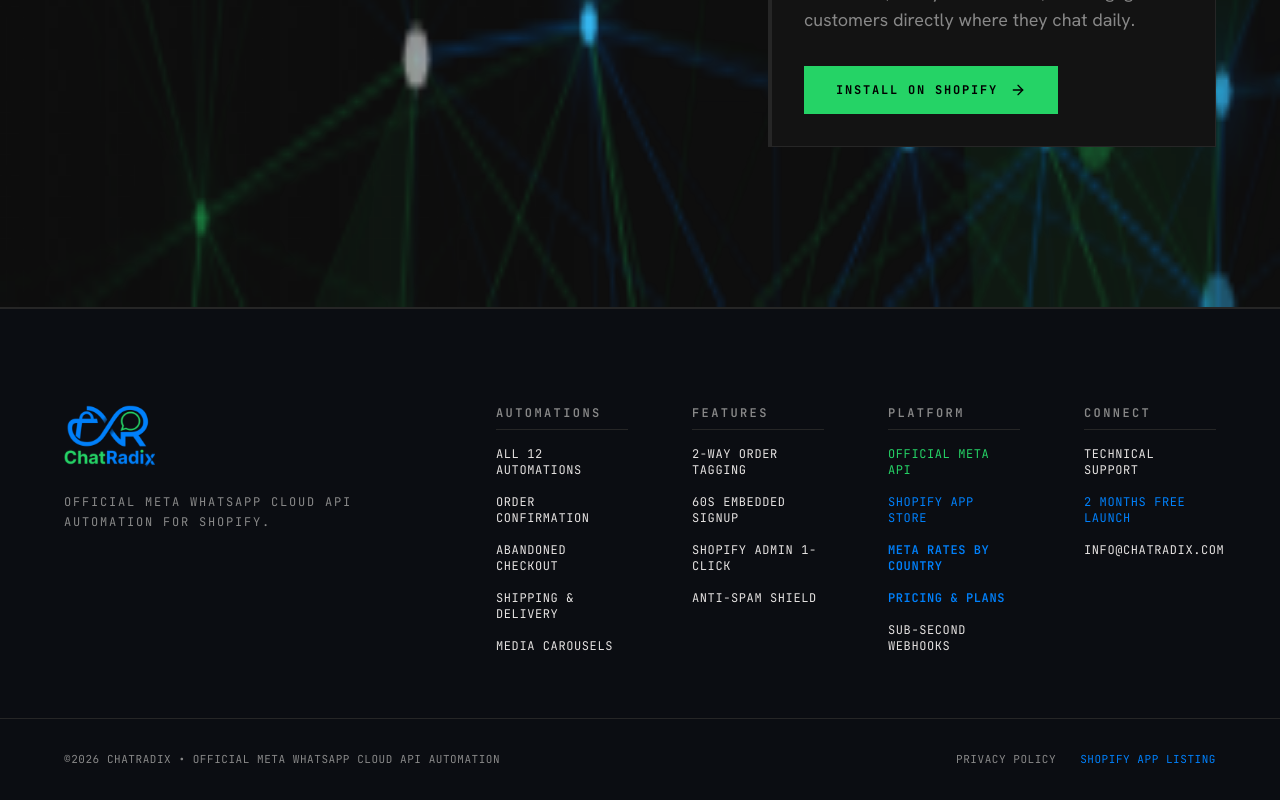
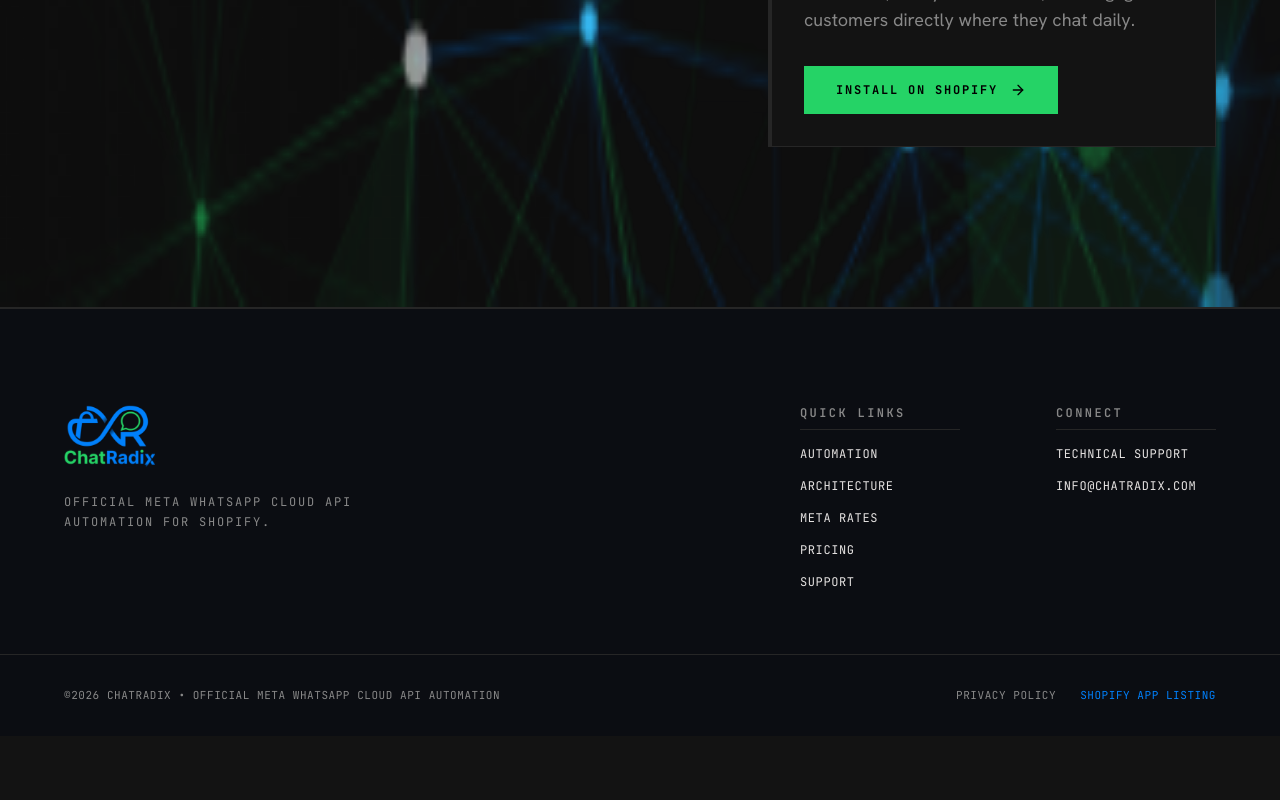
Before and after one commit to chatradix/chatradix, a React (Vite) app: page / in a window 1280 px wide. Shown: the part 6172-6972 px from the top of the page. After the commit the page ends 6908 px from the top, so only its background shows below. Built offline with nearby package versions, Linux system fonts and the light colour scheme.

Commit message:
feat: redesign footer with Quick Links and updated Connect links

```diff
--- a/src/components/Footer.tsx
+++ b/src/components/Footer.tsx
@@ -30,103 +30,54 @@
         </div>
 
         {/* Nav Columns Grid */}
-        <nav className="grid grid-cols-2 sm:grid-cols-4 gap-8 lg:gap-16 w-full lg:w-auto">
-          {/* Column 1: AUTOMATIONS */}
-          <div className="flex flex-col gap-4">
+        <nav className="flex flex-wrap sm:flex-nowrap gap-12 sm:gap-16 lg:gap-24 w-full lg:w-auto">
+          {/* Column 1: QUICK LINKS */}
+          <div className="flex flex-col gap-4 min-w-[160px]">
             <span className="font-['JetBrains_Mono'] text-xs text-[#888888] border-b border-[#262626] pb-2 uppercase tracking-[0.2em] font-semibold">
-              AUTOMATIONS
+              QUICK LINKS
             </span>
             <button
               onClick={() => onNavigatePage ? onNavigatePage('automations') : onScrollToSection('flows')}
               className="font-['JetBrains_Mono'] text-xs text-[#e5e2e1] hover:text-[#0080FB] transition-colors text-left uppercase tracking-wider"
             >
-              All 12 Automations
+              Automation
             </button>
             <button
-              onClick={() => onNavigatePage ? onNavigatePage('automations') : onScrollToSection('flows')}
+              onClick={() => onNavigatePage ? onNavigatePage('home', 'architecture') : onScrollToSection('architecture')}
               className="font-['JetBrains_Mono'] text-xs text-[#e5e2e1] hover:text-[#0080FB] transition-colors text-left uppercase tracking-wider"
             >
-              Order Confirmation
+              Architecture
             </button>
             <button
-              onClick={() => onNavigatePage ? onNavigatePage('automations') : onScrollToSection('flows')}
+              onClick={() => onNavigatePage ? onNavigatePage('meta-rates') : null}
               className="font-['JetBrains_Mono'] text-xs text-[#e5e2e1] hover:text-[#0080FB] transition-colors text-left uppercase tracking-wider"
             >
-              Abandoned Checkout
+              Meta Rates
             </button>
             <button
-              onClick={() => onNavigatePage ? onNavigatePage('automations') : onScrollToSection('flows')}
+              onClick={() => onNavigatePage ? onNavigatePage('pricing') : null}
               className="font-['JetBrains_Mono'] text-xs text-[#e5e2e1] hover:text-[#0080FB] transition-colors text-left uppercase tracking-wider"
             >
-              Shipping & Delivery
+              Pricing
             </button>
-            <button onClick={() => onScrollToSection('flows')} className="font-['JetBrains_Mono'] text-xs text-[#e5e2e1] hover:text-[#0080FB] transition-colors text-left uppercase tracking-wider">
-              Media Carousels
+            <button
+              onClick={() => onNavigatePage ? onNavigatePage('home', 'support') : onScrollToSection('support')}
+              className="font-['JetBrains_Mono'] text-xs text-[#e5e2e1] hover:text-[#0080FB] transition-colors text-left uppercase tracking-wider"
+            >
+              Support
             </button>
           </div>
 
-          {/* Column 2: FEATURES */}
-          <div className="flex flex-col gap-4">
-            <span className="font-['JetBrains_Mono'] text-xs text-[#888888] border-b border-[#262626] pb-2 uppercase tracking-[0.2em] font-semibold">
-              FEATURES
-            </span>
-            <button onClick={() => onScrollToSection('architecture')} className="font-['JetBrains_Mono'] text-xs text-[#e5e2e1] hover:text-[#0080FB] transition-colors text-left uppercase tracking-wider">
-              2-Way Order Tagging
-            </button>
-            <button onClick={() => onScrollToSection('architecture')} className="font-['JetBrains_Mono'] text-xs text-[#e5e2e1] hover:text-[#0080FB] transition-colors text-left uppercase tracking-wider">
-              60s Embedded Signup
-            </button>
-            <button onClick={() => onScrollToSection('architecture')} className="font-['JetBrains_Mono'] text-xs text-[#e5e2e1] hover:text-[#0080FB] transition-colors text-left uppercase tracking-wider">
-              Shopify Admin 1-Click
-            </button>
-            <button onClick={() => onScrollToSection('architecture')} className="font-['JetBrains_Mono'] text-xs text-[#e5e2e1] hover:text-[#0080FB] transition-colors text-left uppercase tracking-wider">
-              Anti-Spam Shield
-            </button>
-          </div>
-
-          {/* Column 3: PLATFORM */}
-          <div className="flex flex-col gap-4">
-            <span className="font-['JetBrains_Mono'] text-xs text-[#888888] border-b border-[#262626] pb-2 uppercase tracking-[0.2em] font-semibold">
-              PLATFORM
-            </span>
-            <button onClick={() => onScrollToSection('meta-partner')} className="font-['JetBrains_Mono'] text-xs text-[#25D366] hover:text-[#0080FB] transition-colors text-left uppercase tracking-wider">
-              Official Meta API
-            </button>
-            <a
-              href="https://apps.shopify.com/chatradix"
-              target="_blank"
-              rel="noopener noreferrer"
-              className="font-['JetBrains_Mono'] text-xs text-[#0080FB] hover:underline transition-colors text-left uppercase tracking-wider"
-            >
-              Shopify App Store
-            </a>
-            <button
-              onClick={() => onNavigatePage ? onNavigatePage('meta-rates') : null}
-              className="font-['JetBrains_Mono'] text-xs text-[#0080FB] hover:underline transition-colors text-left uppercase tracking-wider font-semibold"
-            >
-              Meta Rates by Country
-            </button>
-            <button
-              onClick={() => onNavigatePage ? onNavigatePage('pricing') : null}
-              className="font-['JetBrains_Mono'] text-xs text-[#0080FB] hover:underline transition-colors text-left uppercase tracking-wider font-semibold"
-            >
-              Pricing & Plans
-            </button>
-            <button onClick={() => onScrollToSection('architecture')} className="font-['JetBrains_Mono'] text-xs text-[#e5e2e1] hover:text-[#0080FB] transition-colors text-left uppercase tracking-wider">
-              Sub-second Webhooks
-            </button>
-          </div>
-
-          {/* Column 4: CONNECT */}
-          <div className="flex flex-col gap-4">
+          {/* Column 2: CONNECT */}
+          <div className="flex flex-col gap-4 min-w-[160px]">
             <span className="font-['JetBrains_Mono'] text-xs text-[#888888] border-b border-[#262626] pb-2 uppercase tracking-[0.2em] font-semibold">
               CONNECT
             </span>
-            <button onClick={() => onScrollToSection('support')} className="font-['JetBrains_Mono'] text-xs text-[#e5e2e1] hover:text-[#0080FB] transition-colors text-left uppercase tracking-wider">
+            <button
+              onClick={() => onNavigatePage ? onNavigatePage('home', 'support') : onScrollToSection('support')}
+              className="font-['JetBrains_Mono'] text-xs text-[#e5e2e1] hover:text-[#0080FB] transition-colors text-left uppercase tracking-wider"
+            >
               Technical Support
-            </button>
-            <button onClick={() => onScrollToSection('offer')} className="font-['JetBrains_Mono'] text-xs text-[#0080FB] hover:underline transition-colors text-left uppercase tracking-wider">
-              2 Months Free Launch
             </button>
             <a
               href="mailto:info@chatradix.com"
```
Also changed, not shown: 3 other files (tests, documents, lock files or other folders).
